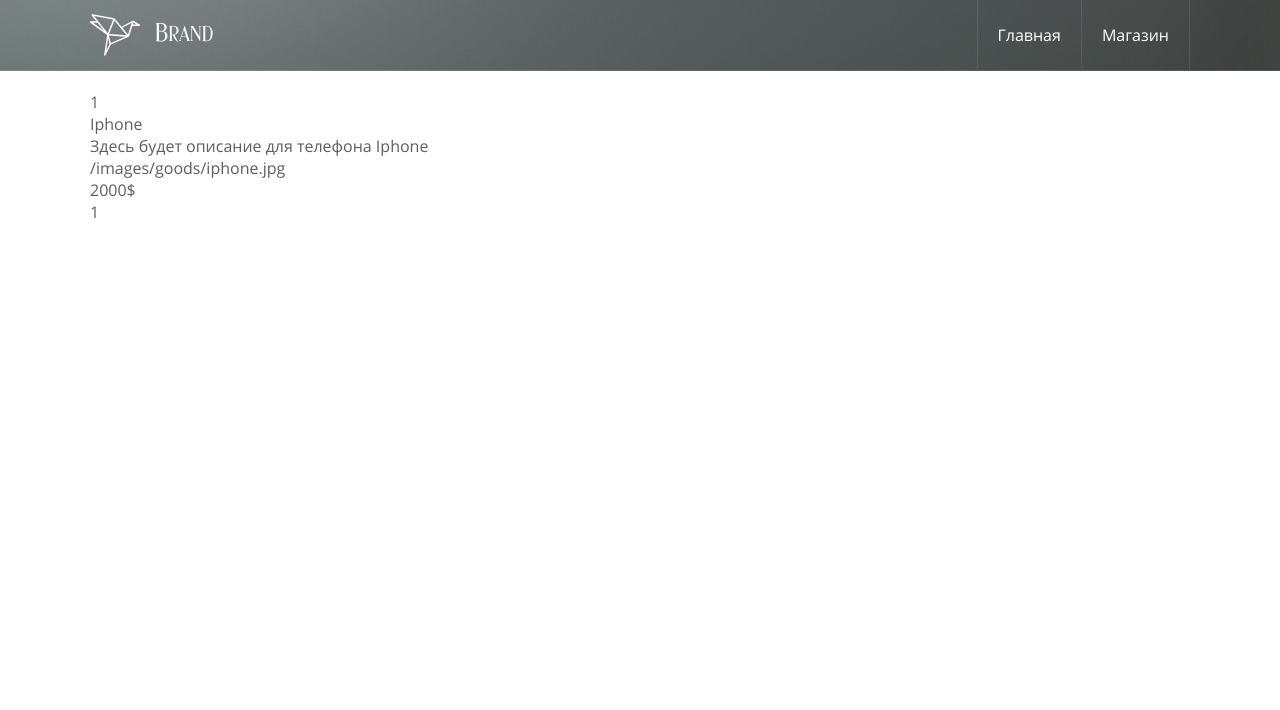
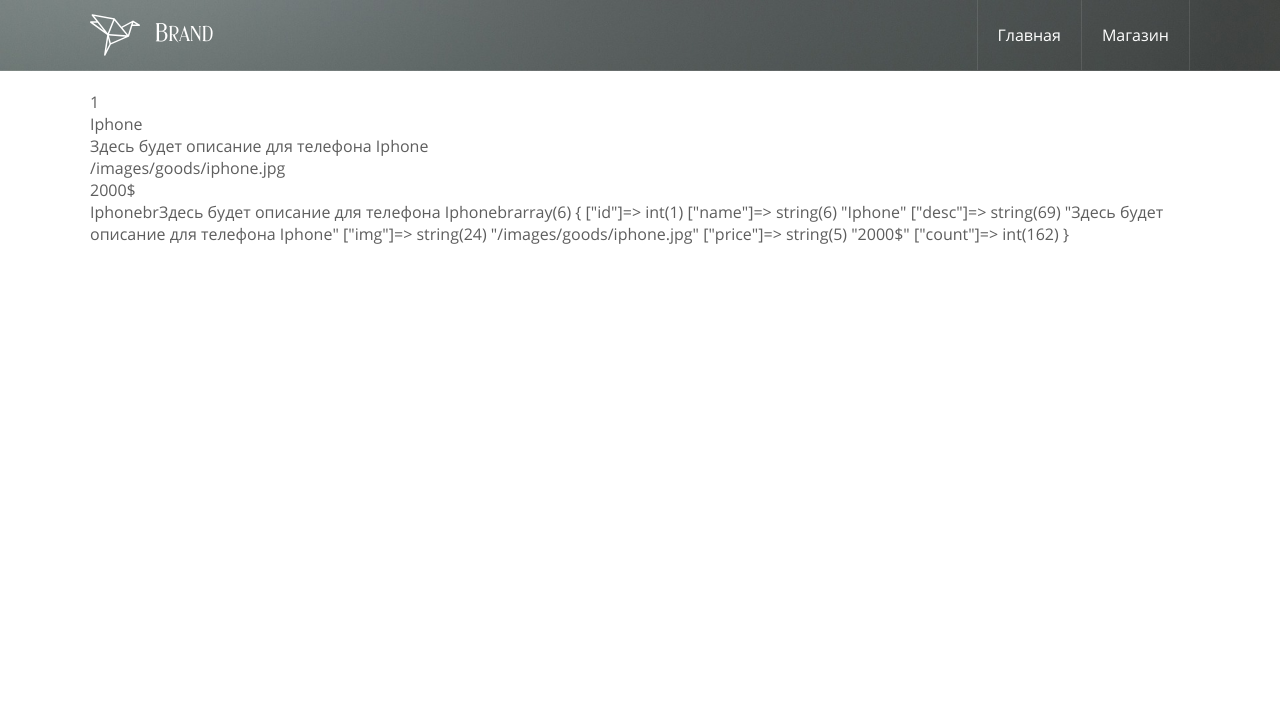
Before and after one commit to KubanovValentin/php-tutorial., a PHP site: page / in a window 1280 px wide. Shown: the top 710 px of the page. Run offline with PHP 8.4, Linux system fonts and the light colour scheme.

Commit message:
associative array

```diff
--- a/php tutorial/index.php
+++ b/php tutorial/index.php
@@ -38,7 +38,17 @@
         echo  $price . '<br>';
 
         $product = [1, 'Iphone', 'Здесь будет описание для телефона Iphone', '/images/goods/iphone.jpg', '2000$'];
-        echo $product[0];
+        $product = [
+            'id' => 1,
+            'name' => 'Iphone',
+            'desc' => 'Здесь будет описание для телефона Iphone',
+            'img' => '/images/goods/iphone.jpg',
+            'price' => '2000$',
+        ];
+        echo $product['name'] . 'br';
+        echo $product['desc'] . 'br';
+        $product['count'] = 162;
+        var_dump($product);
     ?>
     <!-- <div id="promo">
         <h1 id="promoText">
```
